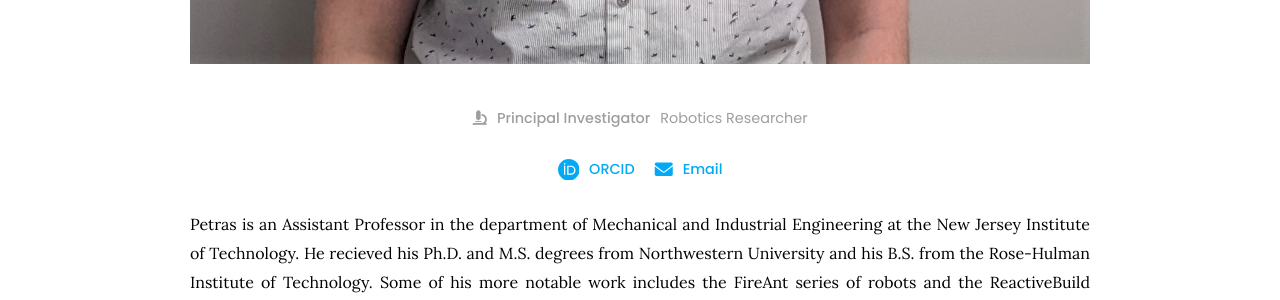
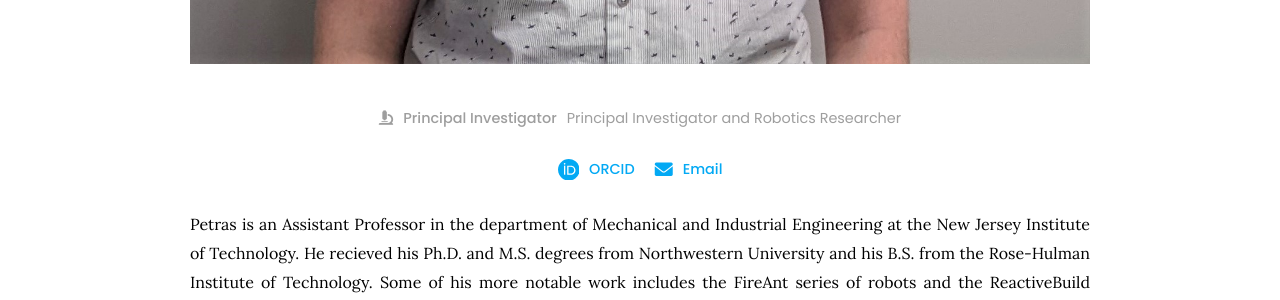
Before and after one commit to innovative-robotics/innovative-robotics.github.io, a Jekyll site: the page built from _members/petras-swissler.md, in a window 1280 px wide. Shown: the part 1093-1393 px from the top of the page. Built offline with Jekyll 4.4.1, drawn with Linux system fonts in a browser that asks for light colours.

Commit message:
Update petras-swissler.md

```diff
--- a/_members/petras-swissler.md
+++ b/_members/petras-swissler.md
@@ -1,7 +1,7 @@
 ---
 name: Dr. Petras Swissler
 image: images/pswissler.jpg
-description: Robotics Researcher
+description: Principal Investigator and Robotics Researcher
 role: pi
 links:
   orcid: 0000-0002-8528-4449
```
